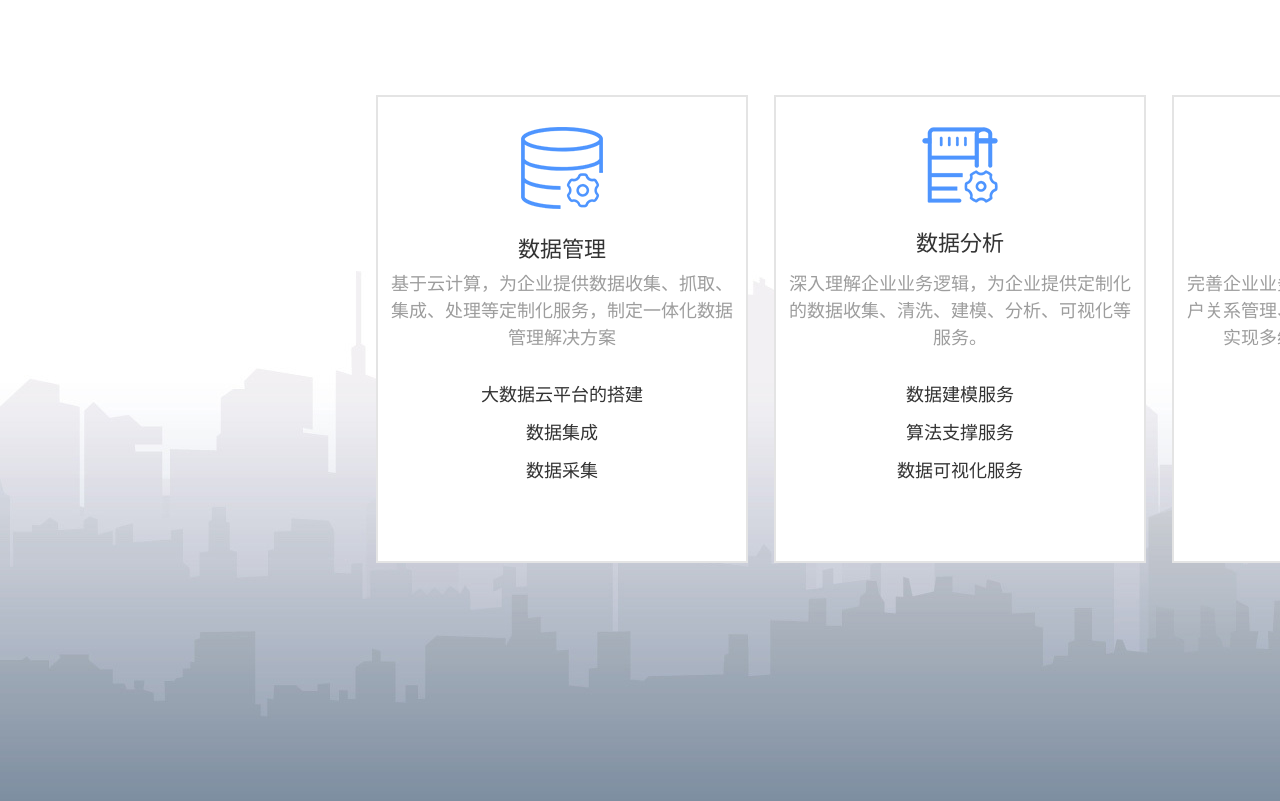
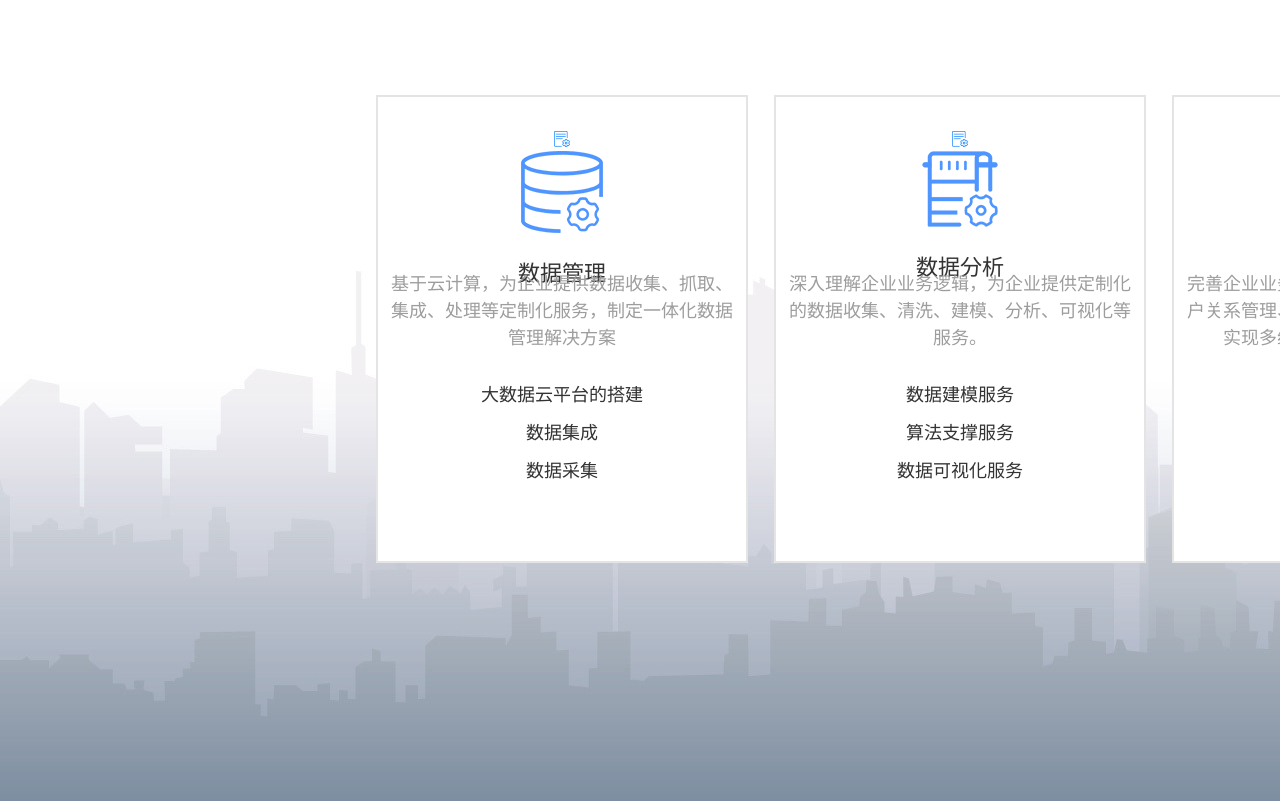
Before and after one commit to 17797776321/vfs.data, a Nuxt app: page / in a window 1280 px wide. Shown: the part 2885-3686 px from the top of the page. Built offline with nearby package versions, Linux system fonts and the light colour scheme.

Commit message:
引入字体库

```diff
--- a/pages/index.vue
+++ b/pages/index.vue
@@ -53,6 +53,7 @@
         <div class="main">
           <a href="javascript:void(0);" class="option_box" :class="[index === 2?'':'mr']" v-for="(item,index) in projectList" :key="index">
             <div class="option_header">
+              <span class="iconfont icon-xitong2"></span>
               <img :src="item.img" alt="">
               <h2>{{item.title}}</h2>
             </div>
```
